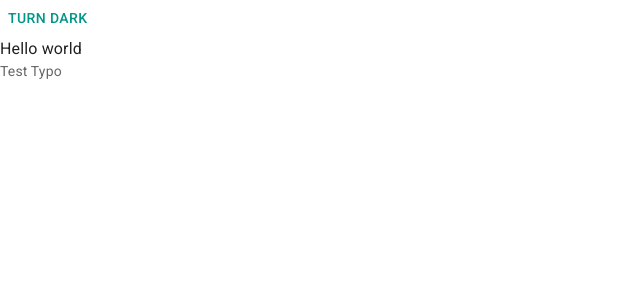
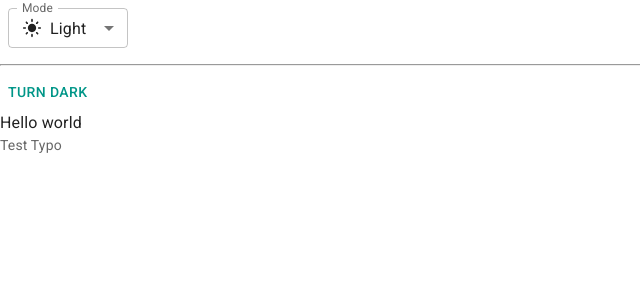
Before and after one commit to anhlv26/trello-web, a React (Vite) app in the folder trello-web/: page / in a window 1280 px wide. Shown: the top 300 px of the page, without its empty margins (0-640 px from the left). Built offline with nearby package versions, Linux system fonts and the light colour scheme.

Commit message:
dark_light_ver2

```diff
--- a/trello-web/src/App.tsx
+++ b/trello-web/src/App.tsx
@@ -1,13 +1,66 @@
+import { useMediaQuery } from "@mui/material";
+import InputLabel from "@mui/material/InputLabel";
+import MenuItem from "@mui/material/MenuItem";
+import FormControl from "@mui/material/FormControl";
+import Select, { SelectChangeEvent } from "@mui/material/Select";
 import Button from "@mui/material/Button";
 import Typography from "@mui/material/Typography";
 import {
-  Experimental_CssVarsProvider as CssVarsProvider,
   experimental_extendTheme as extendTheme,
   useColorScheme,
 } from "@mui/material/styles";
+import LightModeIcon from "@mui/icons-material/LightMode";
+import DarkModeOutlinedIcon from "@mui/icons-material/DarkModeOutlined";
+import SettingsBrightnessIcon from "@mui/icons-material/SettingsBrightness";
+import Box from "@mui/system/Box";
+
+type Mode = "light" | "dark" | "system";
+
+function ModeSelect() {
+  const { mode, setMode } = useColorScheme();
+
+  const handleChange = (event: SelectChangeEvent) => {
+    const selectedMode = event.target.value as Mode;
+    console.log("selectedMode ", selectedMode);
+    setMode(selectedMode);
+  };
+
+  return (
+    <FormControl sx={{ m: 1, minWidth: 120 }} size="small">
+      <InputLabel id="label-select-dark-light-mode">Mode</InputLabel>
+      <Select
+        labelId="label-select-dark-light-mode"
+        id="select-dark-light-mode"
+        value={mode}
+        label="Mode"
+        onChange={handleChange}
+      >
+        <MenuItem value="light">
+          <Box sx={{ display: "flex", alignItems: "center", gap: 1 }}>
+            <LightModeIcon fontSize="small" /> Light
+          </Box>
+        </MenuItem>
+        <MenuItem value="dark">
+          <Box sx={{ display: "flex", alignItems: "center", gap: 1 }}>
+            <DarkModeOutlinedIcon fontSize="small" /> Dark
+          </Box>
+        </MenuItem>
+        <MenuItem value="system">
+          <Box sx={{ display: "flex", alignItems: "center", gap: 1 }}>
+            <SettingsBrightnessIcon fontSize="small" /> System
+          </Box>
+        </MenuItem>
+      </Select>
+    </FormControl>
+  );
+}
 
 function ModeToggle() {
   const { mode, setMode } = useColorScheme();
+
+  // get system theme value
+  const prefersDarkMode = useMediaQuery("(prefers-color-scheme: dark)");
+  const prefersLightMode = useMediaQuery("(prefers-color-scheme: light)");
   return (
     <Button
       onClick={() => {
@@ -26,6 +79,8 @@ const theme = extendTheme({
 function App() {
   return (
     <>
+      <ModeSelect />
+      <hr />
       <ModeToggle />
       <div>Hello world</div>
 
--- a/trello-web/src/main.tsx
+++ b/trello-web/src/main.tsx
@@ -3,7 +3,6 @@ import ReactDOM from "react-dom/client";
 import App from "./App.tsx";
 import CssBaseline from "@mui/material/CssBaseline";
 import { Experimental_CssVarsProvider as CssVarsProvider } from '@mui/material/styles';
-import { ThemeProvider } from "@emotion/react";
 import theme from "./theme";
 
 ReactDOM.createRoot(document.getElementById("root")!).render(
```
